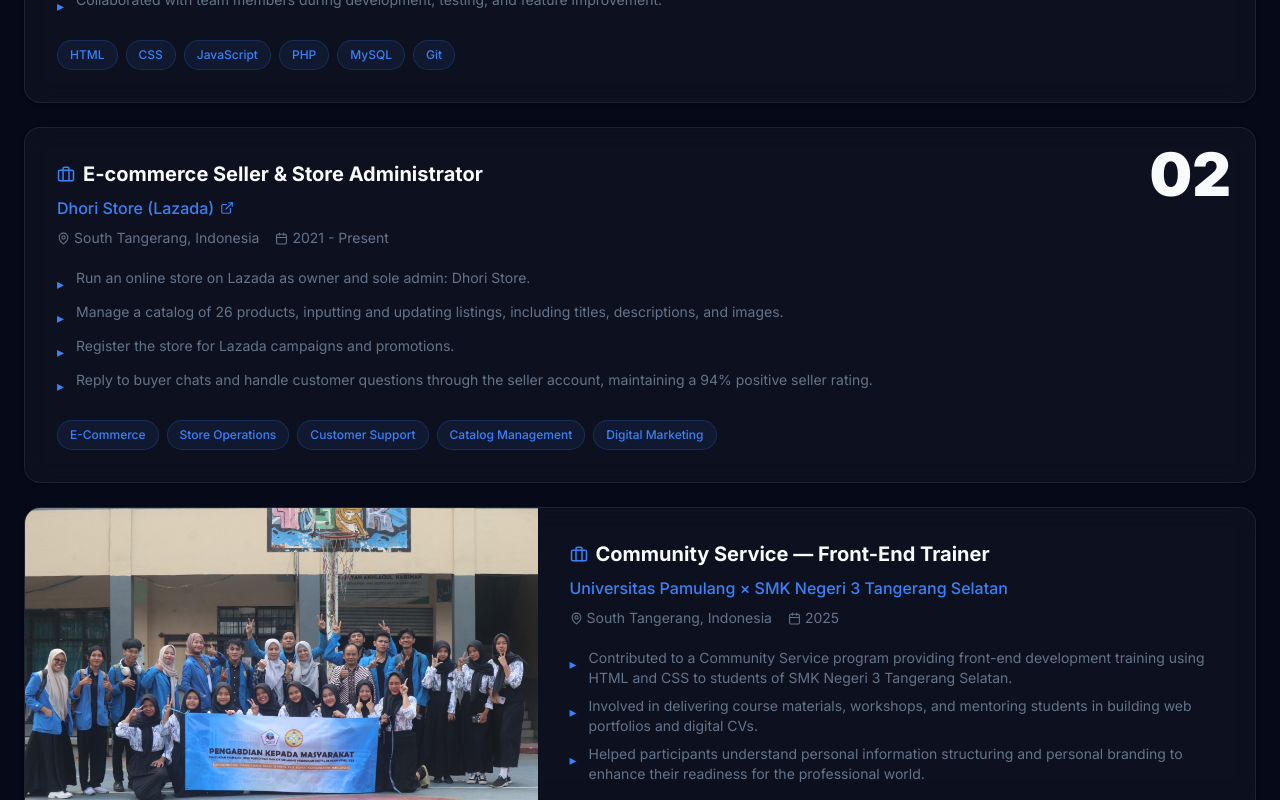
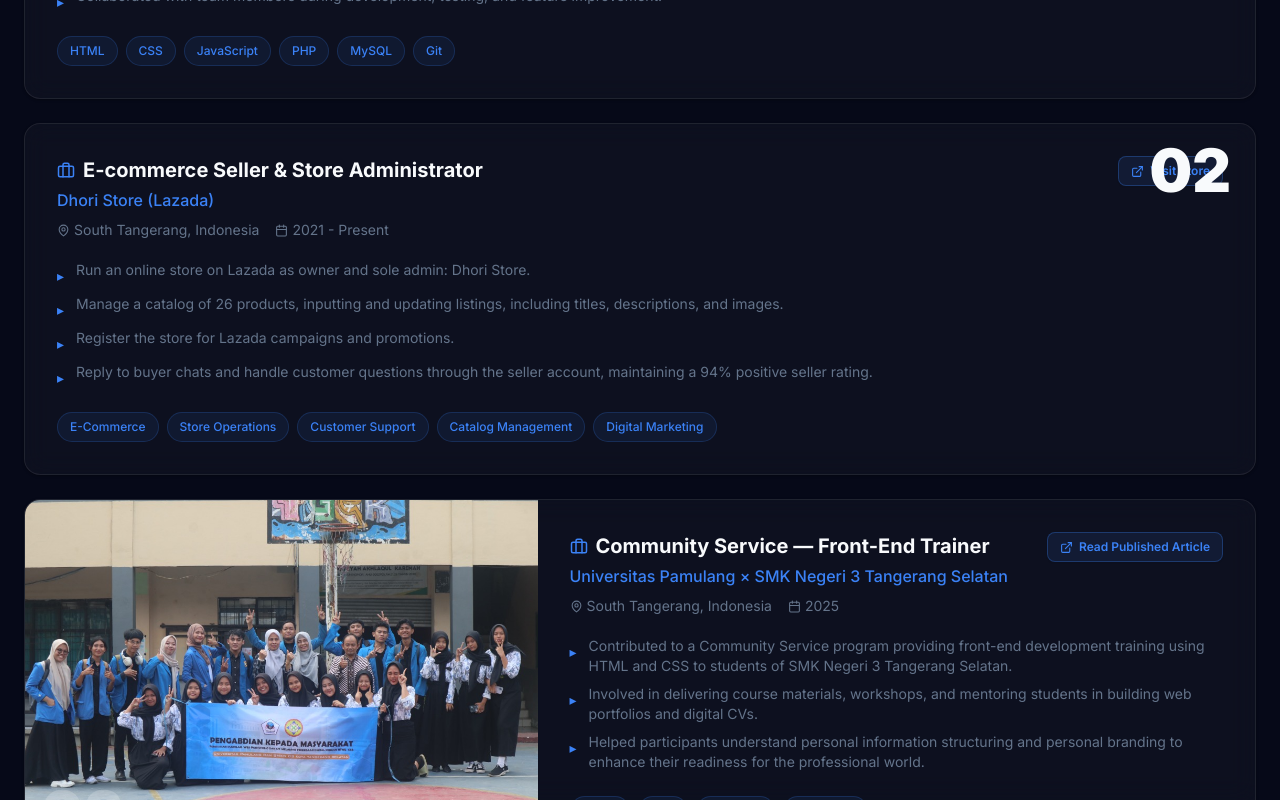
Before and after one commit to doxxy22/My-Portofolio, a React (Vite) app: page / in a window 1280 px wide. Shown: the part 2186-2986 px from the top of the page. Built offline with nearby package versions, Linux system fonts and the light colour scheme.

Commit message:
update link

```diff
--- a/src/components/Experience.jsx
+++ b/src/components/Experience.jsx
@@ -54,32 +54,37 @@ export default function Experience() {
                 <div className={`${exp.image ? "lg:col-span-7" : ""} p-6 md:p-8 relative`}>
                   {/* Number for non-image cards */}
                   {!exp.image && (
-                    <span className="absolute top-4 right-6 text-6xl font-black text-accent/8 leading-none select-none">
+                    <span className="absolute top-4 right-6 text-6xl font-black text-accent/8 leading-none select-none pointer-events-none">
                       {String(idx + 1).padStart(2, "0")}
                     </span>
                   )}
 
                   {/* Header */}
                   <div className="flex flex-col gap-2 mb-5">
-                    <h3 className="text-xl font-bold flex items-center gap-2" style={{ color: "rgb(var(--color-text))" }}>
-                      <Briefcase size={18} className="text-accent" />
-                      {exp.title}
-                    </h3>
-                    <div className="flex items-center gap-2">
-                      {exp.link ? (
-                        <a
+                    <div className="flex flex-wrap items-start justify-between gap-3">
+                      <div>
+                        <h3 className="text-xl font-bold flex items-center gap-2" style={{ color: "rgb(var(--color-text))" }}>
+                          <Briefcase size={18} className="text-accent" />
+                          {exp.title}
+                        </h3>
+                        <p className="text-accent font-medium mt-1">{exp.company}</p>
+                      </div>
+
+                      {exp.link && (
+                        <motion.a
                           href={exp.link}
                           target="_blank"
                           rel="noopener noreferrer"
-                          className="text-accent font-medium hover:underline inline-flex items-center gap-1.5 transition-colors"
+                          className="inline-flex items-center gap-1.5 text-xs font-semibold px-3 py-1.5 rounded-lg border border-accent/30 bg-accent/10 text-accent hover:bg-accent hover:text-white transition-all self-start shrink-0 shadow-sm"
+                          whileHover={{ scale: 1.05 }}
+                          whileTap={{ scale: 0.95 }}
                         >
-                          {exp.company}
-                          <ExternalLink size={14} />
-                        </a>
-                      ) : (
-                        <p className="text-accent font-medium">{exp.company}</p>
+                          <ExternalLink size={13} />
+                          {exp.linkText || "View Link"}
+                        </motion.a>
                       )}
                     </div>
+
                     <div className="flex flex-wrap gap-4 text-sm" style={{ color: "rgb(var(--color-text-muted))" }}>
                       <span className="flex items-center gap-1">
                         <MapPin size={13} /> {exp.location}
--- a/src/data/experience.ts
+++ b/src/data/experience.ts
@@ -21,6 +21,7 @@ export const experience = [
     location: "South Tangerang, Indonesia",
     year: "2021 - Present",
     link: "https://www.lazada.co.id/shop/dhori-store/",
+    linkText: "Visit Store",
     description: [
       "Run an online store on Lazada as owner and sole admin: Dhori Store.",
       "Manage a catalog of 26 products, inputting and updating listings, including titles, descriptions, and images.",
@@ -36,6 +37,8 @@ export const experience = [
     location: "South Tangerang, Indonesia",
     year: "2025",
     image: "/assets/pkm.jpg",
+    link: "https://jurnalmahasiswa.com/index.php/appa/article/view/2232",
+    linkText: "Read Published Article",
     description: [
       "Contributed to a Community Service program providing front-end development training using HTML and CSS to students of SMK Negeri 3 Tangerang Selatan.",
       "Involved in delivering course materials, workshops, and mentoring students in building web portfolios and digital CVs.",
```
